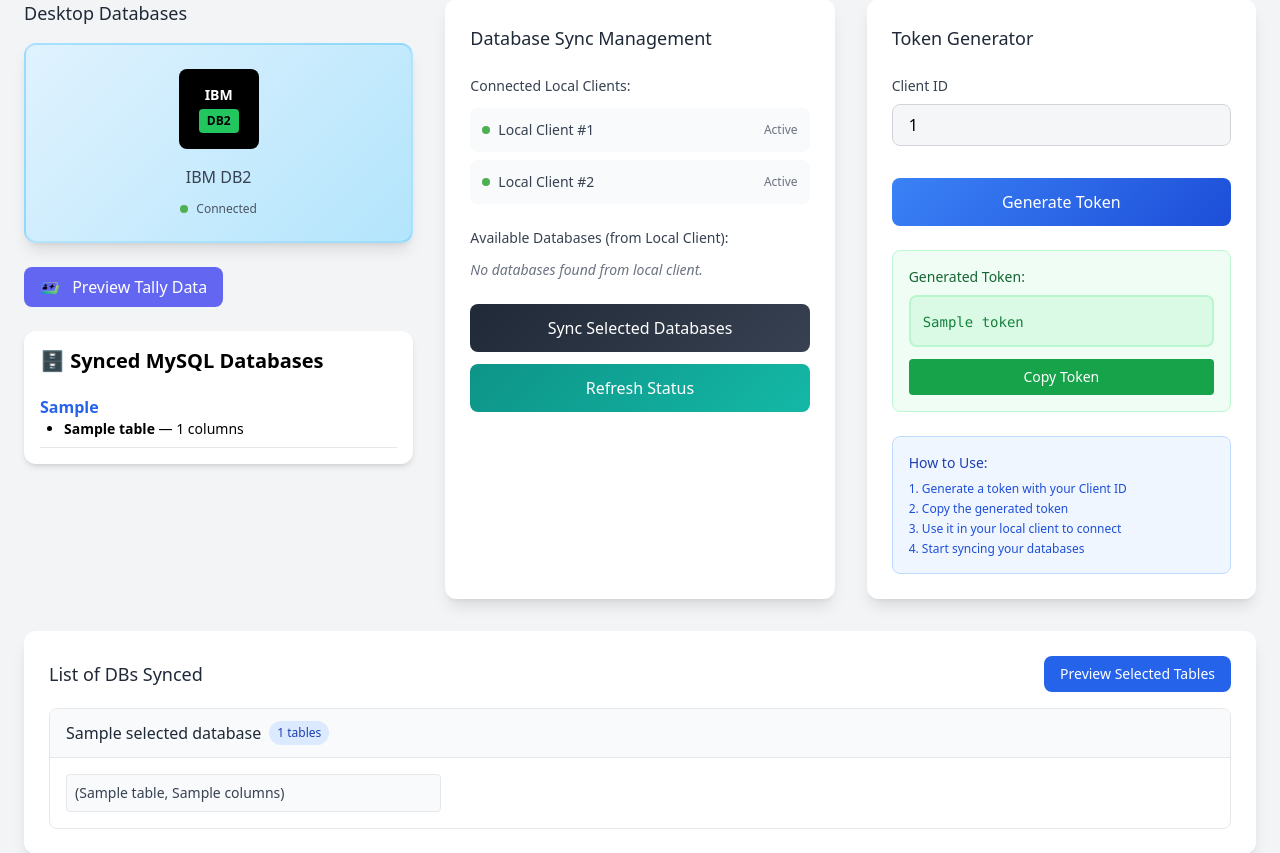
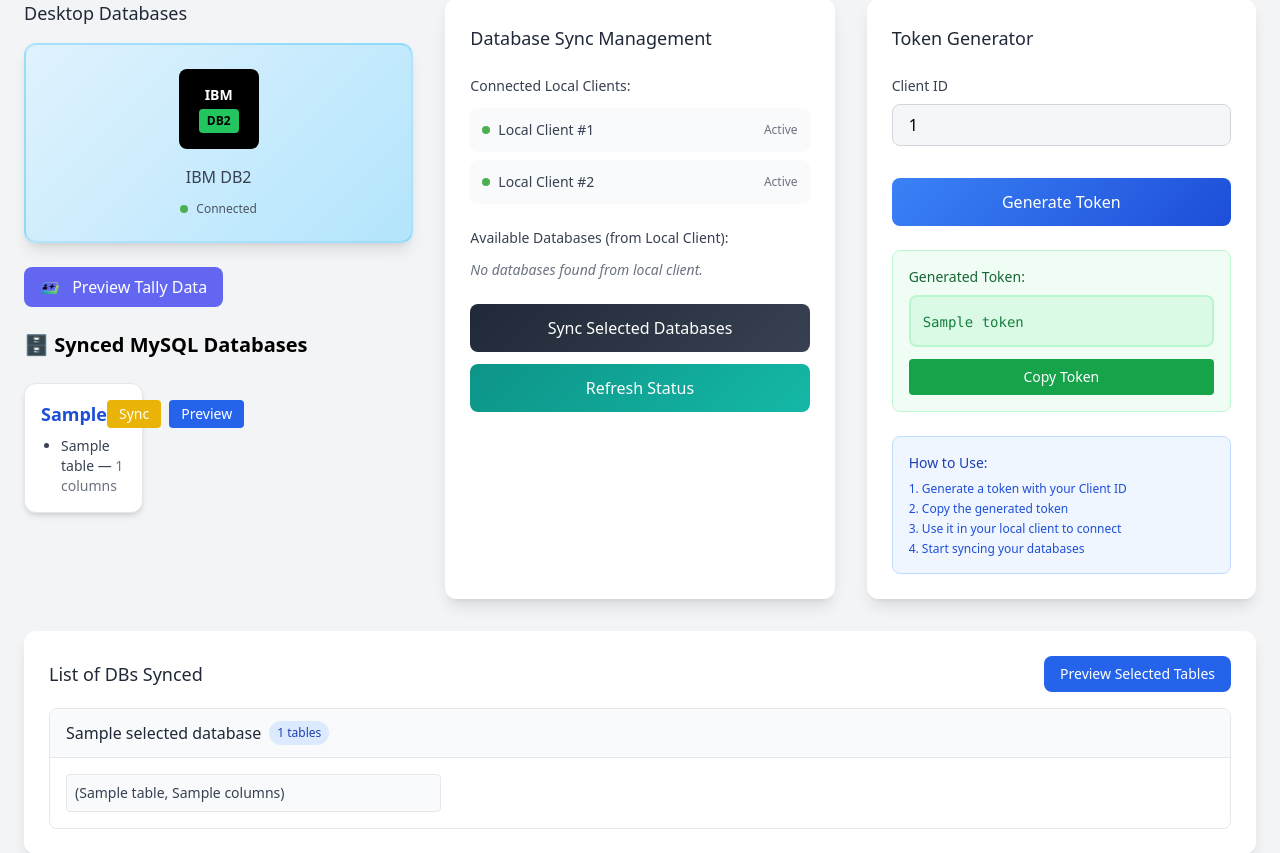
Before and after one commit to chriz-ty/smartcard-cloud, a Flask app: template templates/cloud_dashboard.html in a window 1280 px wide. Shown: the part 187-1040 px from the top of the page. Run offline with Flask 3, Linux system fonts and the light colour scheme; the template is opened without the code that fills it: most values are stand-ins (such as "Sample title", 1, 10 or a date in 2020); some libraries are stand-ins or nearby versions.

Commit message:
Update cloud_dashboard.html

```diff
--- a/templates/cloud_dashboard.html
+++ b/templates/cloud_dashboard.html
@@ -126,27 +126,39 @@
                     Preview Tally Data
                 </a>
                 <!-- 🌐 Synced MySQL Databases -->
-                <div class="bg-white shadow-md rounded-xl p-4 my-6">
-                <h2 class="text-xl font-semibold mb-3">🗄️ Synced MySQL Databases</h2>
-                {% if mysql_data %}
-                    {% for db_schema, tables in mysql_data.items() %}
-                    <div class="border-b py-2">
-                        <h3 class="font-bold text-blue-600">{{ db_schema }}</h3>
-                        <ul class="list-disc ml-6 text-sm">
+                <h2 class="text-xl font-semibold mt-8 mb-4">🗄️ Synced MySQL Databases</h2>
+
+                <div class="grid grid-cols-1 md:grid-cols-2 lg:grid-cols-3 gap-4">
+                {% for db_key, tables in mysql_schema_store.items() %}
+                    <div class="border rounded-xl shadow-md p-4 bg-white">
+                    <div class="flex justify-between items-center mb-2">
+                        <h3 class="text-lg font-semibold text-blue-700">{{ db_key }}</h3>
+                        <div class="flex gap-2">
+                        <!-- Sync button -->
+                        <form action="/generate-token" method="POST">
+                            <input type="hidden" name="client_id" value="{{ client_id or 'smartcard_client' }}">
+                            <button type="submit" class="bg-yellow-500 text-white text-sm px-3 py-1 rounded hover:bg-yellow-600">Sync</button>
+                        </form>
+
+                        <!-- Preview button -->
+                        <form action="/preview-mysql" method="GET">
+                            <input type="hidden" name="db_key" value="{{ db_key }}">
+                            <button type="submit" class="bg-blue-600 text-white text-sm px-3 py-1 rounded hover:bg-blue-700">Preview</button>
+                        </form>
+                        </div>
+                    </div>
+
+                    <ul class="list-disc pl-5 text-sm text-gray-700">
                         {% for table, columns in tables.items() %}
-                            <li>
-                            <strong>{{ table }}</strong> —
-                            {{ columns | length }} columns
-                            <!-- You can add a preview link here -->
-                            </li>
+                        <li>
+                            {{ table }} — <span class="text-gray-500">{{ columns | length }} columns</span>
+                        </li>
                         {% endfor %}
-                        </ul>
+                    </ul>
                     </div>
-                    {% endfor %}
-                {% else %}
-                    <p class="text-gray-500">No MySQL schema synced yet.</p>
-                {% endif %}
+                {% endfor %}
                 </div>
+
 
             </div>
 
```
